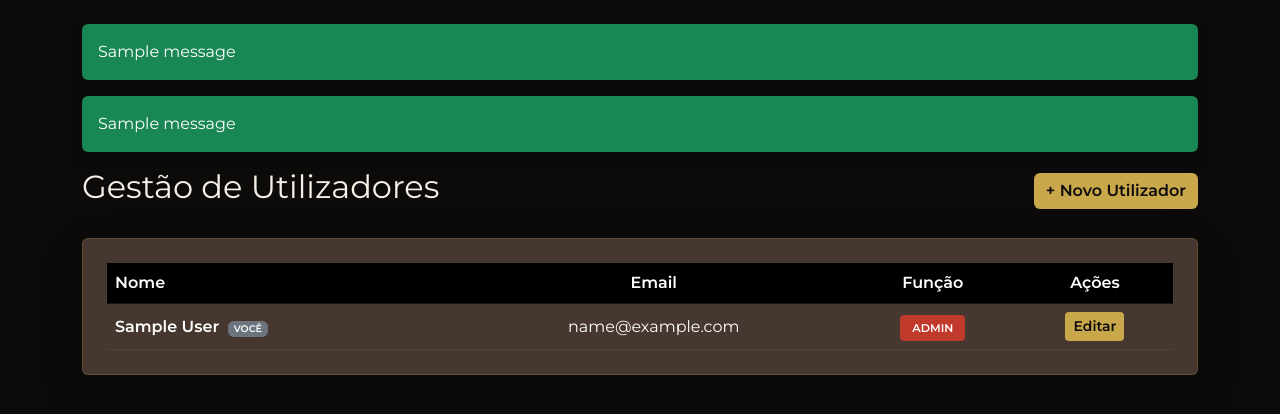
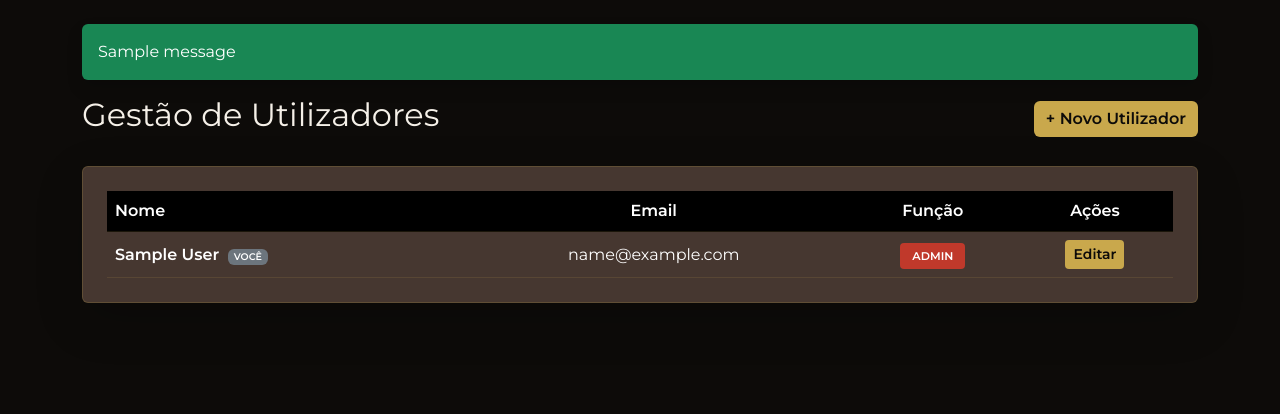
Before and after one commit to anaritafsantos/SaborAutentico-website, a Django app: page /admin/users/ in a window 1280 px wide. Shown: the part 57-471 px from the top of the page. Run offline with Django 5.2, Linux system fonts and the light colour scheme; a user stored in the database is signed in; tables that the repository leaves empty hold one stand-in row (values such as "Sample post"); one stand-in notice (Sample message) is shown; parts of the project's set-up code (start-up, migrations or seed data) failed here and were passed over.

Commit message:
Made some changes to run on windows. Also, in the users page there was a double print of messages.

```diff
--- a/templates/admin/users.html
+++ b/templates/admin/users.html
@@ -1,19 +1,10 @@
 {% extends "base_internal_system.html" %}
 {% load static %}
-{% block title %}Gestão de Utilizadores{% endblock %}
-
+{% block page_name %}Utilizadores{% endblock %}
 {% block extra_head %}
 <link rel="stylesheet" href="{% static 'css/admin_users.css' %}">
 {% endblock %}
 {% block content %}
-
-    {% if messages %}
-        {% for message in messages %}
-            <div class="alert alert-success bg-success text-white border-0 shadow">
-                {{ message }}
-            </div>
-        {% endfor %}
-    {% endif %}
 
     {% if form_errors %}
         <div class="alert alert-danger bg-danger text-white border-0 shadow">
--- a/templates/base_internal_system.html
+++ b/templates/base_internal_system.html
@@ -16,7 +16,7 @@
     <div class="container">
 
         <a class="navbar-brand text-white" href="{% url 'dashboard' %}">
-            Sabor <span style="color:#c9a84c;">Autêntico</span> | Utilizadores
+            Sabor <span style="color:#c9a84c;">Autêntico</span> | {% block page_name %}Nome Página{% endblock %}
         </a>
 
         <div class="d-flex align-items-center gap-3">
```
Also changed, not shown: README.MD, 1 other file.
